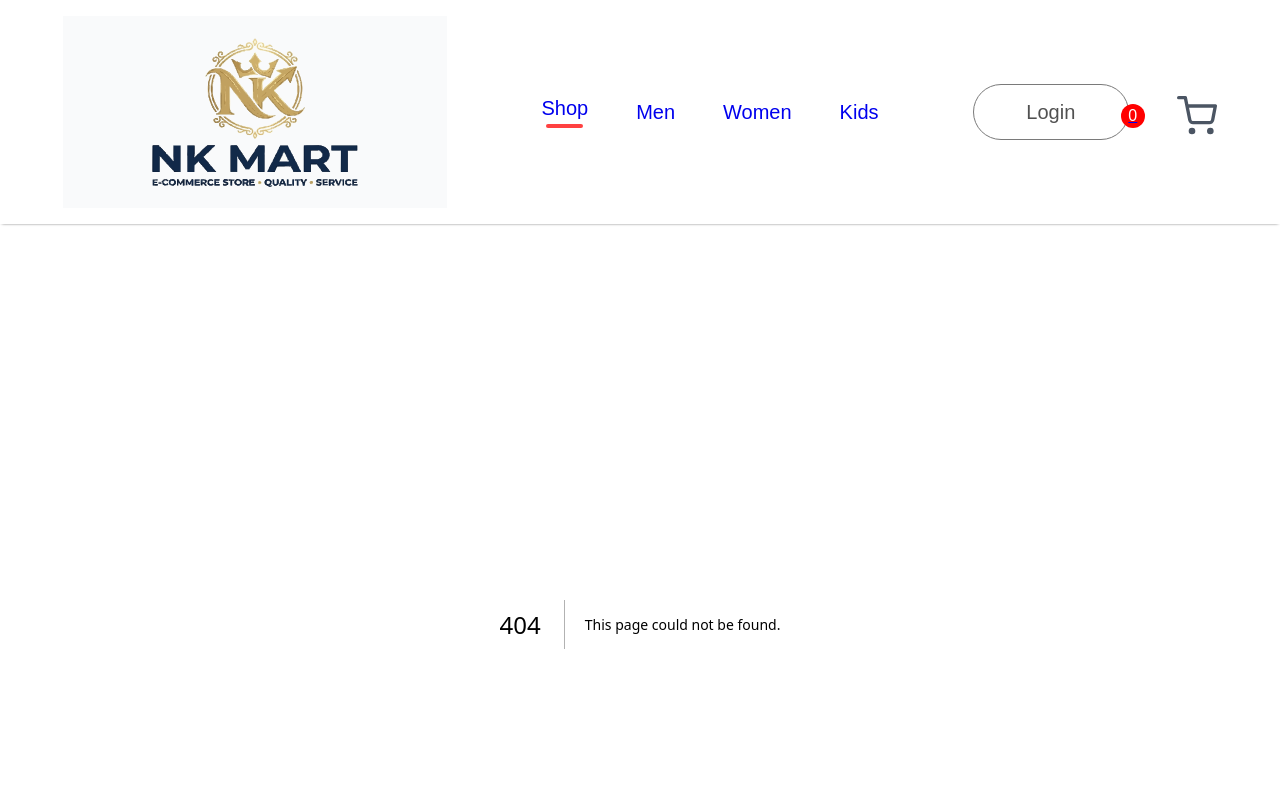
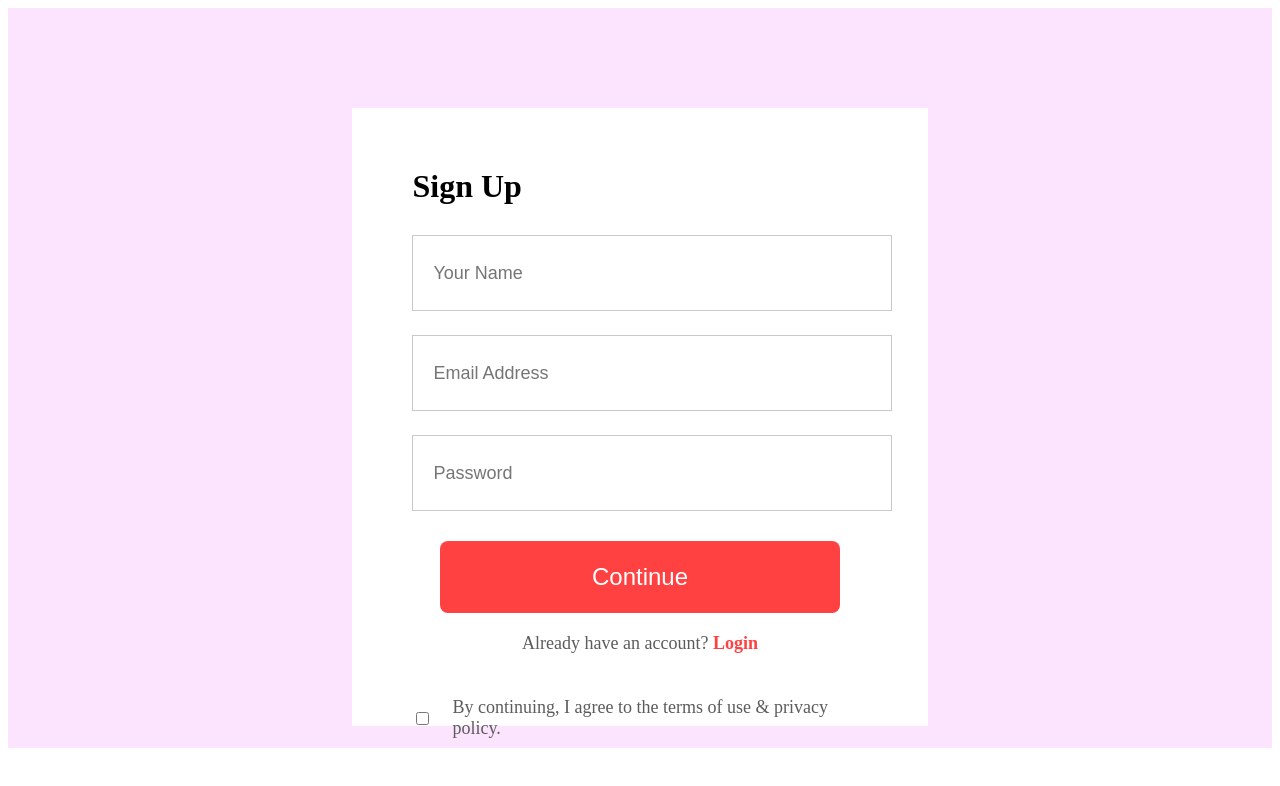
Before and after one commit to imNKsid/eCommerce_NextJS, a Next.js app: page /login-signup/LoginSignup in a window 1280 px wide. Before the commit this address had no page. Shown: the top 786 px of the page. Built offline with nearby package versions, Linux system fonts and the light colour scheme.

Commit message:
LoginSignup page created

```diff
--- /dev/null
+++ b/src/pages/login-signup/LoginSignup.css
@@ -0,0 +1,72 @@
+.login-signup {
+  width: 100%;
+  height: 80vh;
+  background: #fce3fe;
+  padding-top: 100px;
+}
+
+.login-signup-container {
+  width: 36%;
+  height: 84%;
+  background: white;
+  margin: auto;
+  padding: 40px 60px;
+}
+
+.login-signup-container h1 {
+  margin: 20px 0px;
+}
+
+.lagin-signup-fields {
+  display: flex;
+  flex-direction: column;
+  gap: 24px;
+  margin-top: 30px;
+}
+
+.lagin-signup-fields input {
+  height: 72px;
+  width: 100%;
+  padding-left: 20px;
+  border: 1px solid #c9c9c9;
+  outline: none;
+  color: #5c5c5c;
+  font-size: 18px;
+}
+
+.login-signup-container button {
+  width: 400px;
+  height: 72px;
+  color: white;
+  background: #ff4141;
+  border: none;
+  font-size: 24px;
+  font-weight: 500;
+  cursor: pointer;
+  border-radius: 8px;
+  display: block;
+  margin: 30px auto 0;
+}
+
+.lagin-signup-login-text {
+  margin-top: 20px;
+  color: #5c5c5c;
+  font-size: 18px;
+  font-weight: 500;
+  text-align: center;
+}
+
+.lagin-signup-login-text span {
+  color: #ff4141;
+  font-weight: 600;
+}
+
+.lagin-signup-agree {
+  display: flex;
+  align-items: center;
+  margin-top: 25px;
+  gap: 20px;
+  color: #5c5c5c;
+  font-size: 18px;
+  font-weight: 500;
+}
--- /dev/null
+++ b/src/pages/login-signup/LoginSignup.tsx
@@ -0,0 +1,26 @@
+import "./LoginSignup.css";
+
+const LoginSignup = () => {
+  return (
+    <div className="login-signup">
+      <div className="login-signup-container">
+        <h1>Sign Up</h1>
+        <div className="lagin-signup-fields">
+          <input type="text" placeholder="Your Name" />
+          <input type="email" placeholder="Email Address" />
+          <input type="password" placeholder="Password" />
+        </div>
+        <button>Continue</button>
+        <p className="lagin-signup-login-text">
+          Already have an account? <span>Login</span>
+        </p>
+        <div className="lagin-signup-agree">
+          <input type="checkbox" name="" id="" />
+          <p>By continuing, I agree to the terms of use & privacy policy.</p>
+        </div>
+      </div>
+    </div>
+  );
+};
+
+export default LoginSignup;
```
